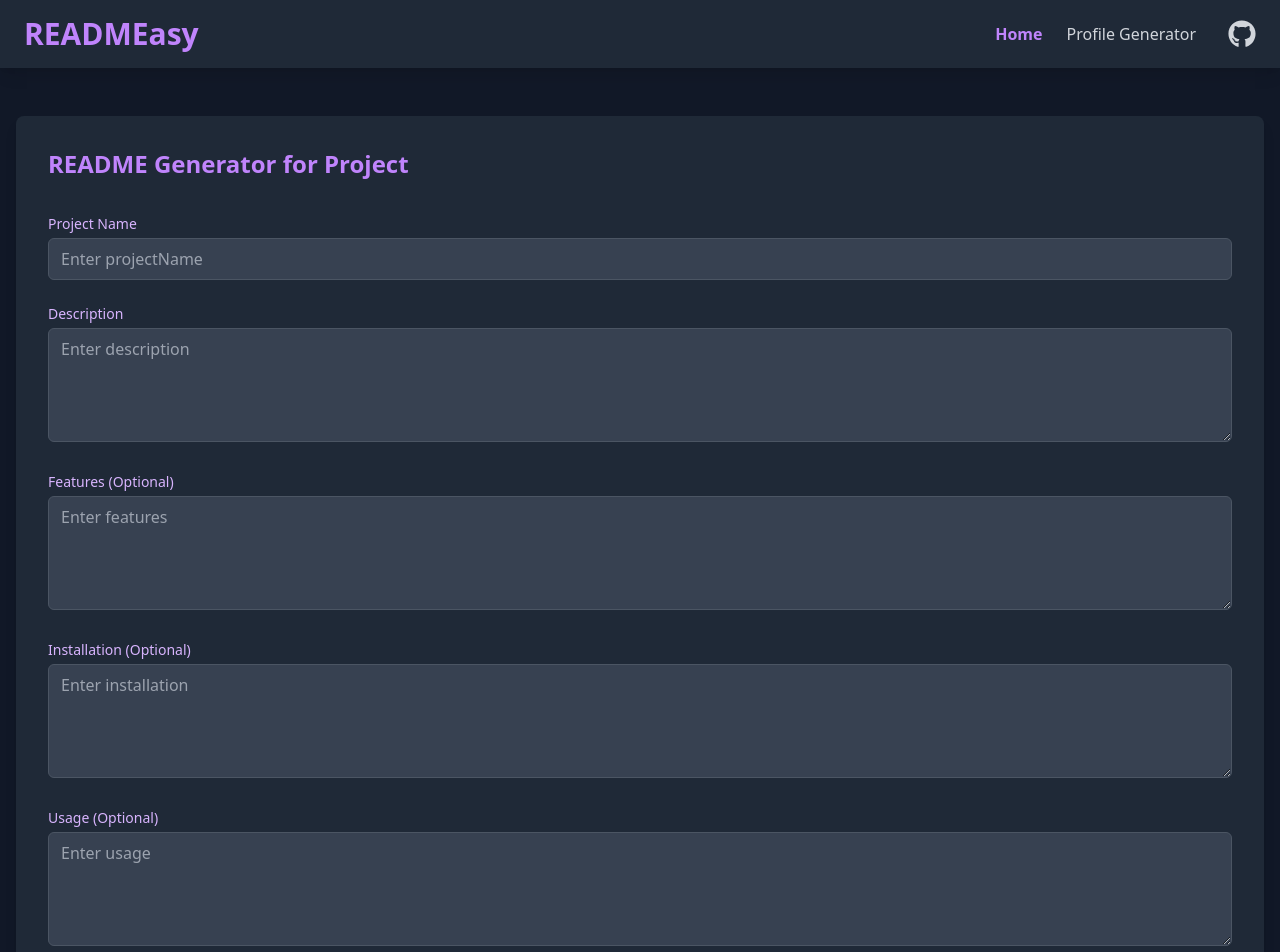
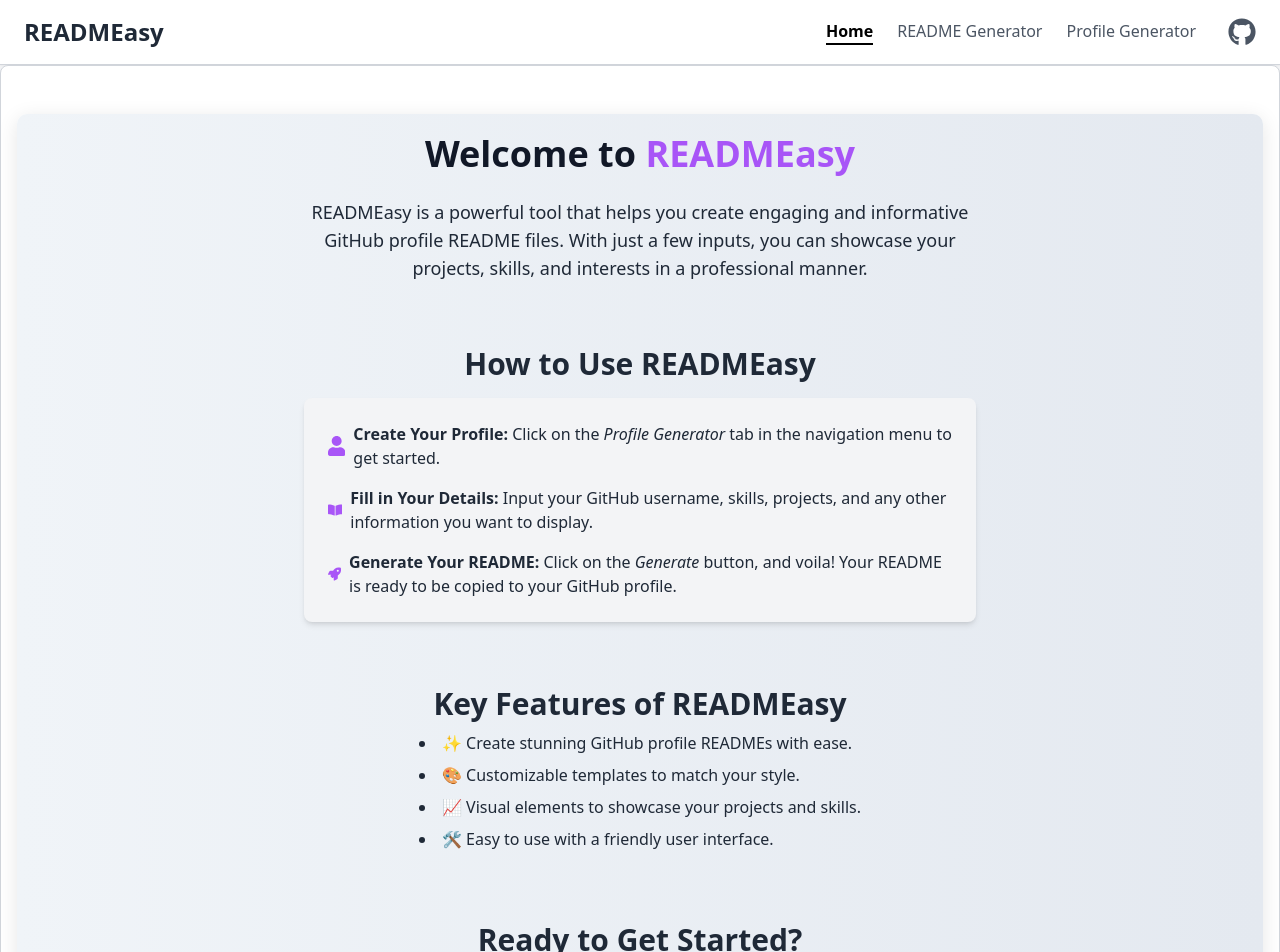
Before and after one commit to BamaCharanChhandogi/READMEasy, a React (Vite) app: page / in a window 1280 px wide. Shown: the top 952 px of the page. Built offline with nearby package versions, Linux system fonts and the light colour scheme; no server answers.

Commit message:
all the ui changes as well as updating the home page have been done

```diff
--- a/src/App.jsx
+++ b/src/App.jsx
@@ -2,14 +2,18 @@ import React, { Suspense, lazy, memo, useState, useEffect } from 'react';
 import { BrowserRouter as Router, Route, Routes, Link, NavLink } from 'react-router-dom';
 import { FaGithub, FaChevronUp } from "react-icons/fa";
 
+// Lazy load components
 const Home = lazy(() => import('./components/Home'));
+const README = lazy(() => import('./components/readme'));
 const GitHubProfileGenerator = lazy(() => import('./hooks/GitHubProfileGenerator'));
+
 
 const MemoizedHome = memo(Home);
 const MemoizedGitHubProfileGenerator = memo(GitHubProfileGenerator);
+const MemoizedREADME = memo(README);
 
 const getNavLinkClass = ({ isActive }) =>
-  isActive ? "text-purple-400 font-semibold" : "text-gray-300 hover:text-purple-400 transition duration-300";
+  isActive ? "text-black font-semibold border-b-2 border-black" : "text-gray-600 hover:text-black hover:border-black transition duration-300";
 
 function App() {
   const [showScrollToTop, setShowScrollToTop] = useState(false);
@@ -31,33 +35,42 @@ function App() {
 
   return (
     <Router>
-      <div className="min-h-screen bg-gray-900 text-white">
-        <nav className="bg-gray-800 shadow-lg">
+      <div className="min-h-screen bg-gray-100 text-gray-900">
+        {/* GitHub-like Navbar */}
+        <nav className="bg-white border-b border-gray-300 shadow-sm">
           <div className="container mx-auto px-6 py-4 flex justify-between items-center">
-            <Link to="/" className="text-3xl font-bold text-purple-400 hover:text-purple-300 transition duration-300">
+            <Link
+              to="/"
+              className="text-2xl font-semibold text-gray-800 hover:text-black transition duration-300"
+            >
               READMEasy
             </Link>
             <div className="flex items-center space-x-8">
               <div className="flex space-x-6">
                 <NavLink to="/" className={getNavLinkClass}>Home</NavLink>
+                <NavLink to="/readme" className={getNavLinkClass}>README Generator</NavLink>
                 <NavLink to="/profileGenerator" className={getNavLinkClass}>Profile Generator</NavLink>
+                 {/* New link */}
               </div>
               <a
                 href="https://github.com/BamaCharanChhandogi/READMEasy"
                 target="_blank"
                 rel="noopener noreferrer"
-                className="text-gray-300 hover:text-purple-400 transition duration-300"
+                className="text-gray-600 hover:text-black transition duration-300"
               >
                 <FaGithub className="w-7 h-7" />
               </a>
             </div>
           </div>
         </nav>
-        <div className="container mx-auto px-4 py-12">
+
+        {/* Main Content */}
+        <div className="container mx-auto px-4 py-12 bg-white shadow-md border border-gray-300 rounded-lg">
           <Suspense fallback={<div>Loading...</div>}>
             <Routes>
               <Route path="/" element={<MemoizedHome />} />
               <Route path="/profileGenerator" element={<MemoizedGitHubProfileGenerator />} />
+              <Route path="/readme" element={<MemoizedREADME />} /> {/* New route */}
             </Routes>
           </Suspense>
         </div>
@@ -67,7 +80,7 @@ function App() {
           <button
             id="back-to-top"
             onClick={scrollToTop}
-            className="fixed bottom-8 right-8 p-3 bg-purple-500 text-white rounded-full shadow-lg hover:bg-purple-600 transition duration-300"
+            className="fixed bottom-8 right-8 p-3 bg-gray-200 border border-gray-300 text-gray-800 rounded-full shadow hover:bg-gray-300 hover:border-gray-400 transition duration-300"
           >
             <FaChevronUp className="text-xl" />
           </button>
--- a/src/components/Home.jsx
+++ b/src/components/Home.jsx
@@ -1,91 +1,69 @@
-import React, { useState } from 'react';
-import InputForm from './InputForm';
-import OutputDisplay from './OutputDisplay';
-import EditableOutput from './EditableOutput';
-import useReadmeGenerator from '../hooks/useReadmeGenerator';
+import React from 'react';
+import { FaBookOpen, FaUser, FaRocket } from "react-icons/fa";
+import './home.css'; // Ensure your custom CSS file includes styles for animations
 
-function Home() {
-  const [projectInfo, setProjectInfo] = useState({
-    projectName: '',
-    description: '',
-    features: '',
-    installation: '',
-    usage: '',
-    contributing: '',
-    license: '',
-  });
+const Home = () => {
+  return (
+    <div className="home-container text-gray-800 flex flex-col items-center">
+      <h1 className="text-4xl font-bold text-gray-900 mb-6 animate-fadeIn">
+        Welcome to <span className="text-purple-500">READMEasy</span>
+      </h1>
+      <p className="text-lg mb-8 max-w-2xl text-center animate-fadeIn">
+        READMEasy is a powerful tool that helps you create engaging and informative GitHub profile README files. With just a few inputs, you can showcase your projects, skills, and interests in a professional manner.
+      </p>
 
-  const { formattedReadme, isLoading, error, viewMode, toggleViewMode } = useReadmeGenerator(projectInfo);
-  const [editedReadme, setEditedReadme] = useState('');
-  const [isEditing, setIsEditing] = useState(false);
+      <h2 className="text-3xl font-semibold text-gray-800 mt-8 mb-4 animate-fadeIn">
+        How to Use READMEasy
+      </h2>
+      <div className="bg-gray-100 rounded-lg p-6 shadow-md mb-8 animate-fadeIn max-w-2xl w-full">
+        <ol className="list-decimal list-inside space-y-4">
+          <li className="flex items-center animate-slideIn">
+            <FaUser className="text-purple-500 w-5 h-5 mr-2" />
+            <span>
+              <strong>Create Your Profile:</strong> Click on the <em>Profile Generator</em> tab in the navigation menu to get started.
+            </span>
+          </li>
+          <li className="flex items-center animate-slideIn">
+            <FaBookOpen className="text-purple-500 w-5 h-5 mr-2" />
+            <span>
+              <strong>Fill in Your Details:</strong> Input your GitHub username, skills, projects, and any other information you want to display.
+            </span>
+          </li>
+          <li className="flex items-center animate-slideIn">
+            <FaRocket className="text-purple-500 w-5 h-5 mr-2" />
+            <span>
+              <strong>Generate Your README:</strong> Click on the <em>Generate</em> button, and voila! Your README is ready to be copied to your GitHub profile.
+            </span>
+          </li>
+        </ol>
+      </div>
 
-  const handleSubmit = (info) => {
-    setProjectInfo(info);
-    setEditedReadme(''); // Reset edited content when generating new README
-    setIsEditing(false); // Exit edit mode when generating new README
-  };
+      <h2 className="text-3xl font-semibold text-gray-800 mt-8 mb-4 animate-fadeIn">
+        Key Features of READMEasy
+      </h2>
+      <div className="flex justify-center mb-8">
+  <ul className="list-disc list-inside space-y-2 max-w-2xl w-full">
+    <li className="animate-bounce">✨ Create stunning GitHub profile READMEs with ease.</li>
+    <li className="animate-bounce">🎨 Customizable templates to match your style.</li>
+    <li className="animate-bounce">📈 Visual elements to showcase your projects and skills.</li>
+    <li className="animate-bounce">🛠️ Easy to use with a friendly user interface.</li>
+  </ul>
+</div>
 
-  const handleSaveEdit = (newContent) => {
-    setEditedReadme(newContent);
-    setIsEditing(false);
-  };
-
-  const handleStartEditing = () => {
-    setIsEditing(true);
-  };
-
-  return (
-    <>
-      <div className="bg-gray-800 rounded-lg shadow-lg p-8 mb-8">
-        <h2 className="text-2xl font-bold text-purple-400 mb-7 inline-block relative overflow-hidden group">
-          README Generator for Project
-          <span className="absolute bottom-0 left-0 w-full h-0.5 bg-gradient-to-r from-purple-400 to-pink-500 transform origin-left scale-x-0 transition-transform duration-300 group-hover:scale-x-100"></span>
-        </h2>
-        <InputForm onSubmit={handleSubmit} />
-      </div>
-      {isLoading && (
-        <div className="text-center my-8">
-          <div className="inline-block animate-spin rounded-full h-8 w-8 border-t-2 border-b-2 border-purple-500"></div>
-          <p className="mt-2 text-purple-400">Generating README...</p>
-        </div>
-      )}
-      {error && <p className="text-red-400 text-center my-4 bg-red-900 py-2 px-4 rounded">{error}</p>}
-      {(formattedReadme || editedReadme) && (
-        <div className="bg-gray-800 rounded-lg shadow-lg p-8 mt-8">
-          <div className="flex justify-between items-center mb-6">
-            <h2 className="text-3xl font-semibold text-purple-400">Generated README</h2>
-            <div className="space-x-4">
-              {!isEditing && (
-                <button
-                  onClick={handleStartEditing}
-                  className="bg-blue-600 hover:bg-blue-700 text-white font-bold py-2 px-4 rounded transition duration-300"
-                >
-                  Edit
-                </button>
-              )}
-              <button
-                onClick={toggleViewMode}
-                className="bg-purple-600 hover:bg-purple-700 text-white font-bold py-2 px-4 rounded transition duration-300"
-              >
-                Switch to {viewMode === 'markdown' ? 'Rendered' : 'Markdown'} View
-              </button>
-            </div>
-          </div>
-          {isEditing ? (
-            <EditableOutput
-              content={editedReadme || formattedReadme}
-              onSave={handleSaveEdit}
-            />
-          ) : (
-            <OutputDisplay
-              content={editedReadme || formattedReadme}
-              viewMode={viewMode}
-            />
-          )}
-        </div>
-      )}
-    </>
+      <h2 className="text-3xl font-semibold text-gray-800 mt-8 mb-4 animate-fadeIn">
+        Ready to Get Started?
+      </h2>
+      <p className="mb-4 max-w-2xl text-center animate-fadeIn">
+        Dive into the README generator now and enhance your GitHub presence!
+      </p>
+      <p className="mb-4 max-w-2xl text-center animate-fadeIn">
+        If you have any questions or need help, feel free to reach out through the GitHub repository linked in the navigation bar.
+      </p>
+      <p className="text-gray-600 text-sm text-center animate-fadeIn">
+        Happy coding! 🚀
+      </p>
+    </div>
   );
-}
+};
 
 export default Home;
--- a/src/components/InputForm.jsx
+++ b/src/components/InputForm.jsx
@@ -34,7 +34,7 @@ function InputForm({ onSubmit }) {
     <form onSubmit={handleSubmit} className="space-y-6">
       {Object.entries(projectInfo).map(([key, value]) => (
         <div key={key}>
-          <label htmlFor={key} className="block text-sm font-medium text-purple-300 mb-1 capitalize">
+          <label htmlFor={key} className="block text-sm font-medium text-gray-700 mb-1 capitalize">
             {key.replace(/([A-Z])/g, ' $1').trim()} {key !== 'projectName' && key !== 'description' ? '(Optional)' : ''}
           </label>
           {key === 'description' || key === 'features' || key === 'installation' || key === 'usage' || key === 'contributing' ? (
@@ -44,7 +44,7 @@ function InputForm({ onSubmit }) {
               value={value}
               onChange={handleChange}
               placeholder={`Enter ${key}`}
-              className="w-full px-3 py-2 bg-gray-700 border border-gray-600 rounded-md focus:outline-none focus:ring-2 focus:ring-purple-500 text-white placeholder-gray-400"
+              className="w-full px-3 py-2 bg-gray-100 border border-gray-300 rounded-md focus:outline-none focus:ring-2 focus:ring-blue-500 text-gray-700 placeholder-gray-500"
               rows="4"
             />
           ) : (
@@ -55,7 +55,7 @@ function InputForm({ onSubmit }) {
               value={value}
               onChange={handleChange}
               placeholder={`Enter ${key}`}
-              className="w-full px-3 py-2 bg-gray-700 border border-gray-600 rounded-md focus:outline-none focus:ring-2 focus:ring-purple-500 text-white placeholder-gray-400"
+              className="w-full px-3 py-2 bg-gray-100 border border-gray-300 rounded-md focus:outline-none focus:ring-2 focus:ring-blue-500 text-gray-700 placeholder-gray-500"
             />
           )}
           {errors[key] && <p className="text-red-500 text-sm mt-1">{errors[key]}</p>}
@@ -63,7 +63,7 @@ function InputForm({ onSubmit }) {
       ))}
       <button
         type="submit"
-        className="w-full bg-purple-600 text-white py-2 px-4 rounded-md hover:bg-purple-700 focus:outline-none focus:ring-2 focus:ring-purple-500 focus:ring-opacity-50 transition duration-300"
+        className="w-full bg-black text-white py-2 px-4 rounded-md hover:bg-blue-600 focus:outline-none focus:ring-2 focus:ring-blue-500 focus:ring-opacity-50 transition duration-300"
       >
         Generate README
       </button>
--- a/src/components/OutputDisplay.jsx
+++ b/src/components/OutputDisplay.jsx
@@ -38,7 +38,7 @@ function OutputDisplay({ content, viewMode }) {
           </button>
         )}
       </div>
-      <div className={`bg-gray-700 p-6 rounded-lg ${viewMode === 'rendered' ? 'prose prose-invert max-w-none' : ''}`}>
+      <div className={`bg-black p-6 rounded-lg ${viewMode === 'rendered' ? 'prose prose-invert max-w-none' : ''}`}>
         {viewMode === 'markdown' ? (
           <pre className="whitespace-pre-wrap text-gray-300 overflow-x-auto">{stringContent}</pre>
         ) : (
--- /dev/null
+++ b/src/components/home.css
@@ -0,0 +1,73 @@
+.home-container {
+    background: linear-gradient(to right, #f0f4f8, #e4e9f0);
+    padding: 20px;
+    border-radius: 10px;
+    box-shadow: 0 4px 20px rgba(0, 0, 0, 0.1);
+  }
+
+  @keyframes fadeIn {
+    from {
+      opacity: 0;
+    }
+    to {
+      opacity: 1;
+    }
+  }
+
+  @keyframes slideIn {
+    from {
+      transform: translateX(-20px);
+      opacity: 0;
+    }
+    to {
+      transform: translateX(0);
+      opacity: 1;
+    }
+  }
+
+  @keyframes bounce {
+    0%, 100% {
+      transform: translateY(0);
+    }
+    50% {
+      transform: translateY(-10px);
+    }
+  }
+
+  .animate-fadeIn {
+    animation: fadeIn 1s ease-in;
+  }
+
+  .animate-slideIn {
+    animation: slideIn 0.5s ease-in forwards;
+  }
+
+  .animate-bounce {
+    animation: bounce 1s infinite;
+  }
+
+  /* Additional styles for the list items or any other elements can be added here */
+
+  /* Animation styles */
+@keyframes fadeIn {
+    0% { opacity: 0; }
+    100% { opacity: 1; }
+  }
+
+  .animate-fadeIn {
+    animation: fadeIn 0.5s ease-in-out;
+  }
+
+  @keyframes slideIn {
+    0% { transform: translateY(20px); opacity: 0; }
+    100% { transform: translateY(0); opacity: 1; }
+  }
+
+  .animate-slideIn {
+    animation: slideIn 0.5s ease-in-out;
+  }
+
+  /* Other styles for spacing */
+  .home-container {
+    padding: 20px;
+  }
--- /dev/null
+++ b/src/components/readme.jsx
@@ -0,0 +1,94 @@
+import React, { useState } from 'react';
+import InputForm from './InputForm';
+import OutputDisplay from './OutputDisplay';
+import EditableOutput from './EditableOutput';
+import useReadmeGenerator from '../hooks/useReadmeGenerator';
+
+function Home() {
+  const [projectInfo, setProjectInfo] = useState({
+    projectName: '',
+    description: '',
+    features: '',
+    installation: '',
+    usage: '',
+    contributing: '',
+    license: '',
+  });
+
+  const { formattedReadme, isLoading, error, viewMode, toggleViewMode } = useReadmeGenerator(projectInfo);
+  const [editedReadme, setEditedReadme] = useState('');
+  const [isEditing, setIsEditing] = useState(false);
+
+  const handleSubmit = (info) => {
+    setProjectInfo(info);
+    setEditedReadme(''); // Reset edited content when generating new README
+    setIsEditing(false); // Exit edit mode when generating new README
+  };
+
+  const handleSaveEdit = (newContent) => {
+    setEditedReadme(newContent);
+    setIsEditing(false);
+  };
+
+  const handleStartEditing = () => {
+    setIsEditing(true);
+  };
+
+  return (
+    <>
+<div className="bg-white rounded-lg shadow-lg p-8 mb-8 border border-gray-200">
+  <h2 className="text-2xl font-bold text-gray-900 mb-7 inline-block relative overflow-hidden group">
+    README Generator for Project
+    <span className="absolute bottom-0 left-0 w-full h-0.5 bg-gradient-to-r from-blue-400 to-blue-600 transform origin-left scale-x-0 transition-transform duration-300 group-hover:scale-x-100"></span>
+  </h2>
+  <InputForm onSubmit={handleSubmit} />
+</div>
+
+{isLoading && (
+  <div className="text-center my-8">
+    <div className="inline-block animate-spin rounded-full h-8 w-8 border-t-4 border-b-4 border-blue-500"></div>
+    <p className="mt-2 text-gray-800">Generating README...</p>
+  </div>
+)}
+
+{error && <p className="text-red-600 text-center my-4 bg-red-100 py-2 px-4 rounded-lg border border-red-300">{error}</p>}
+
+{(formattedReadme || editedReadme) && (
+  <div className="bg-white rounded-lg shadow-lg p-8 mt-8 border border-gray-200">
+    <div className="flex justify-between items-center mb-6">
+      <h2 className="text-3xl font-semibold text-gray-900">Generated README</h2>
+      <div className="space-x-4">
+        {!isEditing && (
+          <button
+            onClick={handleStartEditing}
+            className="bg-blue-500 hover:bg-blue-600 text-white font-bold py-2 px-4 rounded-lg transition duration-300 ease-in-out"
+          >
+            Edit
+          </button>
+        )}
+        <button
+          onClick={toggleViewMode}
+          className="bg-gray-200 hover:bg-gray-300 text-gray-800 font-bold py-2 px-4 rounded-lg transition duration-300 ease-in-out"
+        >
+          Switch to {viewMode === 'markdown' ? 'Rendered' : 'Markdown'} View
+        </button>
+      </div>
+    </div>
+    {isEditing ? (
+      <EditableOutput
+        content={editedReadme || formattedReadme}
+        onSave={handleSaveEdit}
+      />
+    ) : (
+      <OutputDisplay
+        content={editedReadme || formattedReadme}
+        viewMode={viewMode}
+      />
+    )}
+  </div>
+)}
+    </>
+  );
+}
+
+export default Home;
```
Also changed, not shown: src/components/ProfileForm.jsx (+25 -26 lines), src/hooks/GitHubProfileGenerator.jsx (+10 -6 lines).
